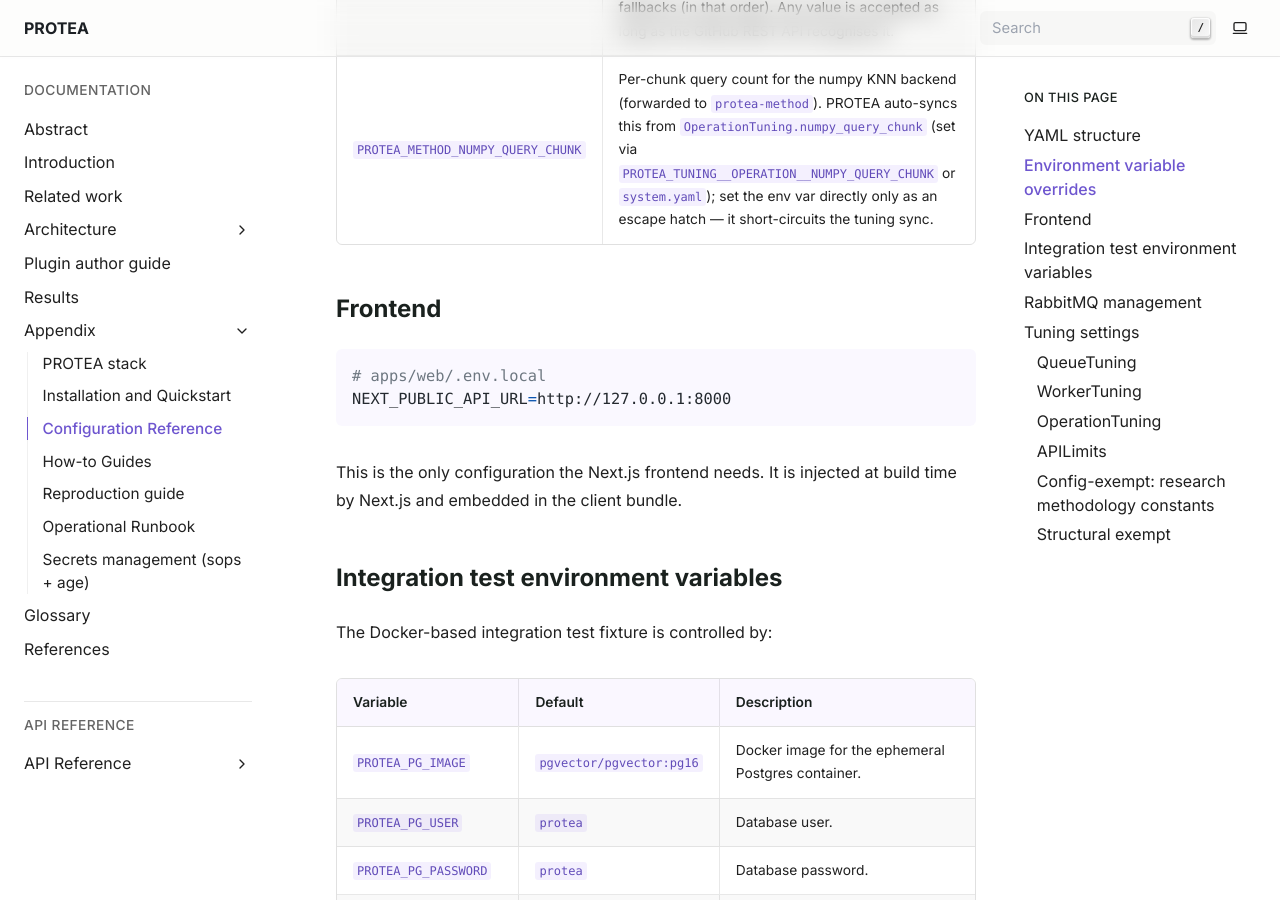
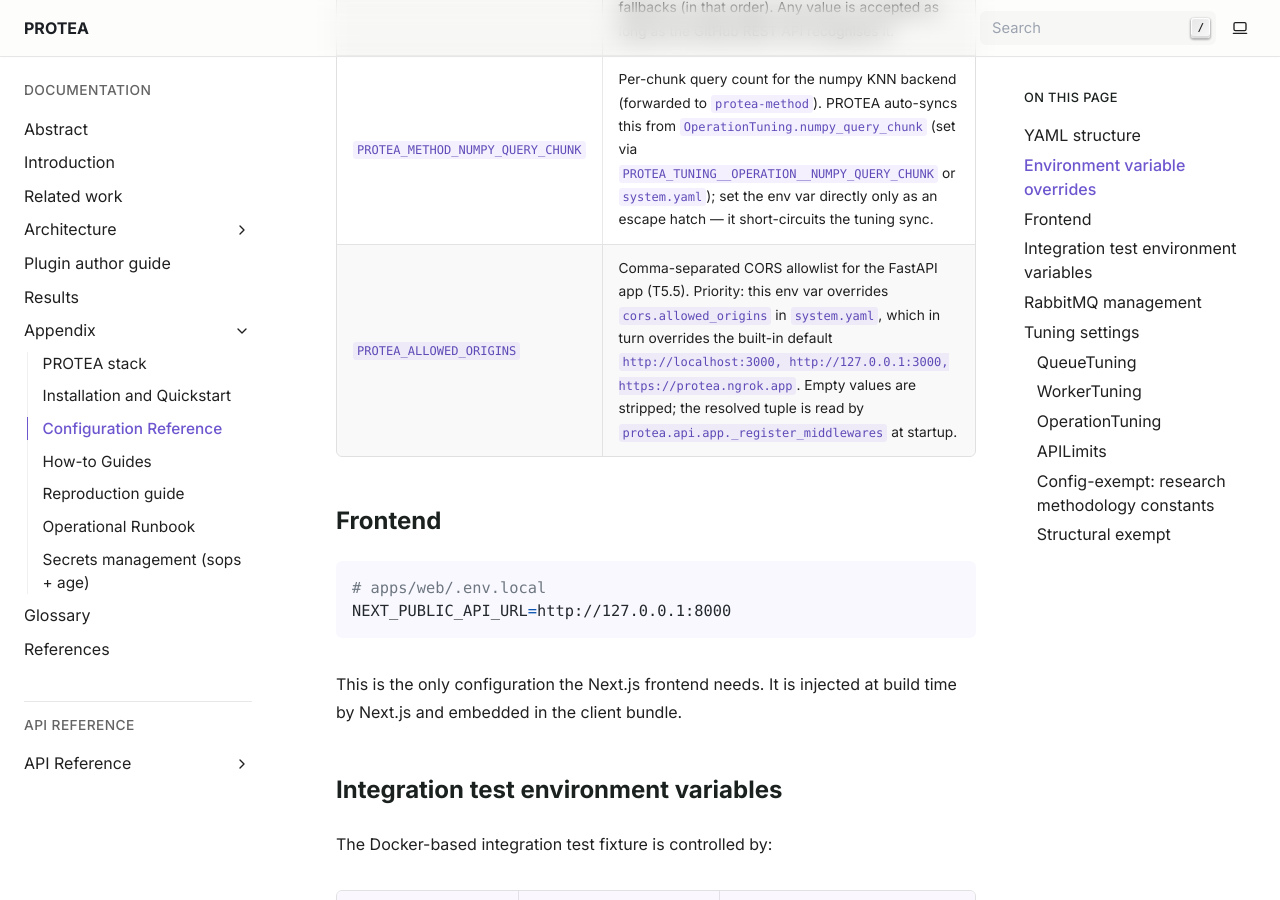
Before and after one commit to frapercan/PROTEA, a Sphinx documentation site: the page built from docs/source/appendix/configuration.rst, in a window 1280 px wide and 900 px high, scrolled down 2398 px. Built offline with Sphinx 7.4.7, drawn with Linux system fonts in a browser that asks for light colours.

Commit message:
docs(api,config): cover /v1/ prefix + experiment-runs router + ALLOWED_ORIGINS env (#192)
## Drift fixed

Three new feature PRs landed since the last sweep, all with public-API
impact:

| PR | Title | Doc surface |
|---|---|---|
| #187 | \`feat(api): mount routers under /v1/ prefix with legacy alias
(T4.1 close)\` | Every router now reachable at \`/v1/<path>\`
(canonical, OpenAPI-visible) and at the root path (legacy alias,
schema-hidden) |
| #188 | \`feat(api): add ExperimentRun CRUD endpoints (T4.7-T4.9
close)\` | New \`experiment-runs\` router with 5 endpoints |
| #189 | \`feat(settings): add PROTEA_ALLOWED_ORIGINS CORS allowlist
(T5.5 close)\` | New env var overriding \`cors.allowed_origins\` |

## Changes (2 files)

**\`reference/api.rst\`**
- Lead paragraph: \"sixteen routers\" → \"seventeen routers\".
- **New \"Versioning and the \`/v1/\` prefix\" section** explaining the
dual-mount pattern (canonical vs legacy alias) and the deprecation
contract — what's source-of-truth for cutover timing, what schema
exporters see, why health endpoints stay unprefixed.
- **New \"Experiment runs router\" section** between Stack and Endpoints
summary, with the idempotent status-transition note (\`started_at\` /
\`finished_at\` filled on first transition only).
- **5 new rows** in the Endpoints summary table for \`POST\` / \`GET\`
(list) / \`GET\` (one) / \`PATCH\` / \`DELETE\`
\`/experiment-runs[/{run_id}]\`.

**\`appendix/configuration.rst\`**
- Added \`PROTEA_ALLOWED_ORIGINS\` row to the env var table with the
priority chain: env > YAML > built-in default tuple
(\`http://localhost:3000, http://127.0.0.1:3000,
https://protea.ngrok.app\`).

## Verification

\`\`\`
\$ poetry run sphinx-build -W --keep-going -b html docs/source /tmp/out
build succeeded.
\`\`\`

Zero warnings.

## Stack note

PR #191 (T3.8 ExperimentRun ORM doc) still open and complementary — that
one covers the data-model side, this one covers the HTTP surface that
exposes it.

```diff
--- a/docs/source/appendix/configuration.rst
+++ b/docs/source/appendix/configuration.rst
@@ -100,6 +100,14 @@ Environment variable overrides
        ``PROTEA_TUNING__OPERATION__NUMPY_QUERY_CHUNK`` or
        ``system.yaml``); set the env var directly only as an escape
        hatch — it short-circuits the tuning sync.
+   * - ``PROTEA_ALLOWED_ORIGINS``
+     - Comma-separated CORS allowlist for the FastAPI app (T5.5).
+       Priority: this env var overrides ``cors.allowed_origins`` in
+       ``system.yaml``, which in turn overrides the built-in default
+       ``http://localhost:3000, http://127.0.0.1:3000,
+       https://protea.ngrok.app``. Empty values are stripped; the
+       resolved tuple is read by
+       ``protea.api.app._register_middlewares`` at startup.
 
 Frontend
 --------
```
Also changed, not shown: docs/source/reference/api.rst (+64 -1 lines).
